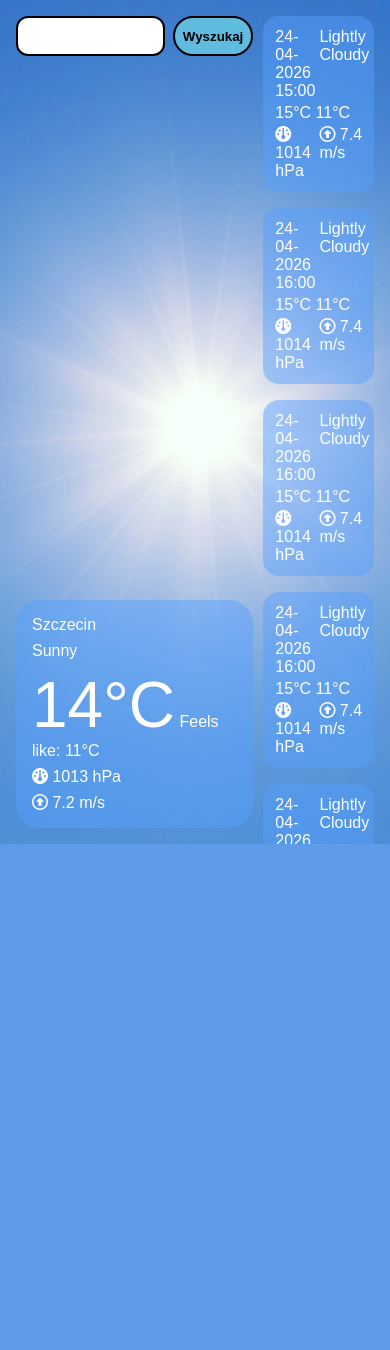
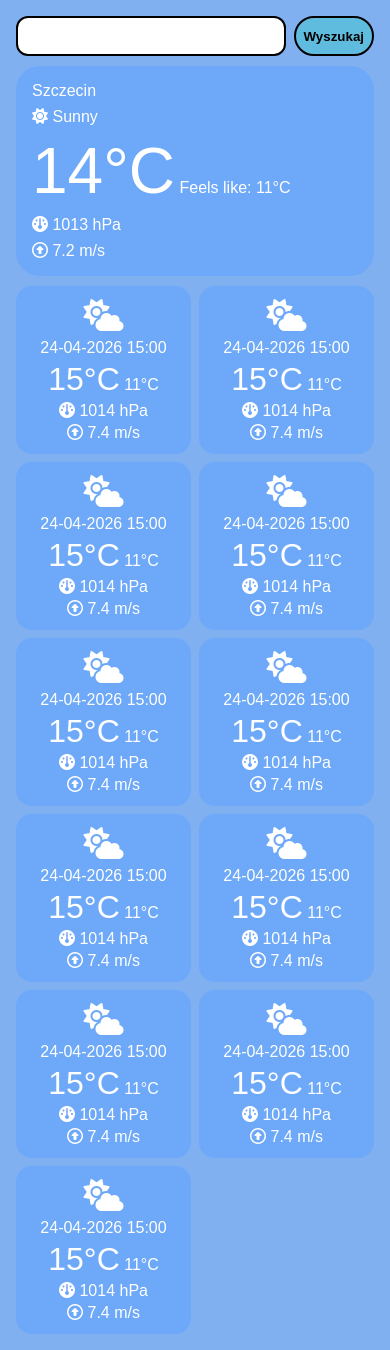
Before and after one commit to Syhmac/sprazmo.github.io, a PHP site: page /lab-d/index.html in a window 390 px wide. Before the commit the page ends 844 px from the top, so only its background shows below. Run offline with PHP 8.4, Linux system fonts and the light colour scheme; some libraries are stand-ins or nearby versions.

Commit message:
Lab-d - responsive layout

```diff
--- a/lab-d/index.html
+++ b/lab-d/index.html
@@ -8,6 +8,7 @@
     <link rel="stylesheet" href="styles.css" type="text/css">
     <script src="https://kit.fontawesome.com/323855ccfa.js" crossorigin="anonymous"></script>
     <script src="scripts.js" defer></script>
+    <script src="layout_test.js" defer></script>
 </head>
 <body>
     <div id="search">
@@ -16,7 +17,10 @@
     </div>
     <div id="currentWeather">
         <div id="currentLocation">Szczecin</div>
-        <div id="currentStatus">Sunny</div>
+        <div id="currentStatus">
+            <span id="currentWeatherIcon"><i class="fa-solid fa-sun"></i></span>
+            <span id="currentWeatherText">Sunny</span>
+        </div>
         <div id="currentTemperature">
             <span id="currentTemperatureValue">14°C</span>
             <span id="currentFeelsLike">Feels like: </span>
@@ -37,180 +41,13 @@
                 <span class="forecastDate">24-04-2026</span>
                 <span class="forecastTime">15:00</span>
             </div>
-            <div class="forecastStatus">Lightly Cloudy</div>
+            <div class="forecastStatus">
+                <span class="forecastStatusIcon"><i class="fa-solid fa-cloud-sun"></i></span>
+                <span class="forecastStatusText">Lightly Cloudy</span>
+            </div>
             <div class="forecastTemperature">
                 <span class="forecastTemperatureValue">15°C</span>
-                <span class="forecastFeelsLikeValue">11°C</span>
-            </div>
-            <div class="forecastPressure">
-                <span class="forecastPressureicon"><i class="fa-solid fa-gauge"></i></span>
-                <span class="forecastPressureText">1014 hPa</span>
-            </div>
-            <div class="forecastWind">
-                <span class="forecastWindDirection"><i class="fa-regular fa-circle-up"></i></span>
-                <span class="forecastWindText">7.4 m/s</span>
-            </div>
-        </div>
-        <div class="forecastItem">
-            <div class="forecastDateTime">
-                <span class="forecastDate">24-04-2026</span>
-                <span class="forecastTime">16:00</span>
-            </div>
-            <div class="forecastStatus">Lightly Cloudy</div>
-            <div class="forecastTemperature">
-                <span class="forecastTemperatureValue">15°C</span>
-                <span class="forecastFeelsLikeValue">11°C</span>
-            </div>
-            <div class="forecastPressure">
-                <span class="forecastPressureicon"><i class="fa-solid fa-gauge"></i></span>
-                <span class="forecastPressureText">1014 hPa</span>
-            </div>
-            <div class="forecastWind">
-                <span class="forecastWindDirection"><i class="fa-regular fa-circle-up"></i></span>
-                <span class="forecastWindText">7.4 m/s</span>
-            </div>
-        </div>
-        <div class="forecastItem">
-            <div class="forecastDateTime">
-                <span class="forecastDate">24-04-2026</span>
-                <span class="forecastTime">16:00</span>
-            </div>
-            <div class="forecastStatus">Lightly Cloudy</div>
-            <div class="forecastTemperature">
-                <span class="forecastTemperatureValue">15°C</span>
-                <span class="forecastFeelsLikeValue">11°C</span>
-            </div>
-            <div class="forecastPressure">
-                <span class="forecastPressureicon"><i class="fa-solid fa-gauge"></i></span>
-                <span class="forecastPressureText">1014 hPa</span>
-            </div>
-            <div class="forecastWind">
-                <span class="forecastWindDirection"><i class="fa-regular fa-circle-up"></i></span>
-                <span class="forecastWindText">7.4 m/s</span>
-            </div>
-        </div>
-        <div class="forecastItem">
-            <div class="forecastDateTime">
-                <span class="forecastDate">24-04-2026</span>
-                <span class="forecastTime">16:00</span>
-            </div>
-            <div class="forecastStatus">Lightly Cloudy</div>
-            <div class="forecastTemperature">
-                <span class="forecastTemperatureValue">15°C</span>
-                <span class="forecastFeelsLikeValue">11°C</span>
-            </div>
-            <div class="forecastPressure">
-                <span class="forecastPressureicon"><i class="fa-solid fa-gauge"></i></span>
-                <span class="forecastPressureText">1014 hPa</span>
-            </div>
-            <div class="forecastWind">
-                <span class="forecastWindDirection"><i class="fa-regular fa-circle-up"></i></span>
-                <span class="forecastWindText">7.4 m/s</span>
-            </div>
-        </div>
-        <div class="forecastItem">
-            <div class="forecastDateTime">
-                <span class="forecastDate">24-04-2026</span>
-                <span class="forecastTime">16:00</span>
-            </div>
-            <div class="forecastStatus">Lightly Cloudy</div>
-            <div class="forecastTemperature">
-                <span class="forecastTemperatureValue">15°C</span>
-                <span class="forecastFeelsLikeValue">11°C</span>
-            </div>
-            <div class="forecastPressure">
-                <span class="forecastPressureicon"><i class="fa-solid fa-gauge"></i></span>
-                <span class="forecastPressureText">1014 hPa</span>
-            </div>
-            <div class="forecastWind">
-                <span class="forecastWindDirection"><i class="fa-regular fa-circle-up"></i></span>
-                <span class="forecastWindText">7.4 m/s</span>
-            </div>
-        </div>
-        <div class="forecastItem">
-            <div class="forecastDateTime">
-                <span class="forecastDate">24-04-2026</span>
-                <span class="forecastTime">16:00</span>
-            </div>
-            <div class="forecastStatus">Lightly Cloudy</div>
-            <div class="forecastTemperature">
-                <span class="forecastTemperatureValue">15°C</span>
-                <span class="forecastFeelsLikeValue">11°C</span>
-            </div>
-            <div class="forecastPressure">
-                <span class="forecastPressureicon"><i class="fa-solid fa-gauge"></i></span>
-                <span class="forecastPressureText">1014 hPa</span>
-            </div>
-            <div class="forecastWind">
-                <span class="forecastWindDirection"><i class="fa-regular fa-circle-up"></i></span>
-                <span class="forecastWindText">7.4 m/s</span>
-            </div>
-        </div>
-        <div class="forecastItem">
-            <div class="forecastDateTime">
-                <span class="forecastDate">24-04-2026</span>
-                <span class="forecastTime">16:00</span>
-            </div>
-            <div class="forecastStatus">Lightly Cloudy</div>
-            <div class="forecastTemperature">
-                <span class="forecastTemperatureValue">15°C</span>
-                <span class="forecastFeelsLikeValue">11°C</span>
-            </div>
-            <div class="forecastPressure">
-                <span class="forecastPressureicon"><i class="fa-solid fa-gauge"></i></span>
-                <span class="forecastPressureText">1014 hPa</span>
-            </div>
-            <div class="forecastWind">
-                <span class="forecastWindDirection"><i class="fa-regular fa-circle-up"></i></span>
-                <span class="forecastWindText">7.4 m/s</span>
-            </div>
-        </div>
-        <div class="forecastItem">
-            <div class="forecastDateTime">
-                <span class="forecastDate">24-04-2026</span>
-                <span class="forecastTime">16:00</span>
-            </div>
-            <div class="forecastStatus">Lightly Cloudy</div>
-            <div class="forecastTemperature">
-                <span class="forecastTemperatureValue">15°C</span>
-                <span class="forecastFeelsLikeValue">11°C</span>
-            </div>
-            <div class="forecastPressure">
-                <span class="forecastPressureicon"><i class="fa-solid fa-gauge"></i></span>
-                <span class="forecastPressureText">1014 hPa</span>
-            </div>
-            <div class="forecastWind">
-                <span class="forecastWindDirection"><i class="fa-regular fa-circle-up"></i></span>
-                <span class="forecastWindText">7.4 m/s</span>
-            </div>
-        </div>
-        <div class="forecastItem">
-            <div class="forecastDateTime">
-                <span class="forecastDate">24-04-2026</span>
-                <span class="forecastTime">16:00</span>
-            </div>
-            <div class="forecastStatus">Lightly Cloudy</div>
-            <div class="forecastTemperature">
-                <span class="forecastTemperatureValue">15°C</span>
-                <span class="forecastFeelsLikeValue">11°C</span>
-            </div>
-            <div class="forecastPressure">
-                <span class="forecastPressureicon"><i class="fa-solid fa-gauge"></i></span>
-                <span class="forecastPressureText">1014 hPa</span>
-            </div>
-            <div class="forecastWind">
-                <span class="forecastWindDirection"><i class="fa-regular fa-circle-up"></i></span>
-                <span class="forecastWindText">7.4 m/s</span>
-            </div>
-        </div>
-        <div class="forecastItem">
-            <div class="forecastDateTime">
-                <span class="forecastDate">24-04-2026</span>
-                <span class="forecastTime">16:00</span>
-            </div>
-            <div class="forecastStatus">Lightly Cloudy</div>
-            <div class="forecastTemperature">
-                <span class="forecastTemperatureValue">15°C</span>
+                <span class="forecastFeelsLikeText">Feels like:</span>
                 <span class="forecastFeelsLikeValue">11°C</span>
             </div>
             <div class="forecastPressure">
--- /dev/null
+++ b/lab-d/layout_test.js
@@ -0,0 +1,10 @@
+function layout_test() {
+  let parent = document.getElementById("forecastWeather")
+  let child = parent.querySelector(".forecastItem")
+  for (let i = 0; i < 10; i++) {
+    let child_copy = child.cloneNode(true)
+    parent.appendChild(child_copy)
+  }
+}
+
+layout_test()
--- a/lab-d/styles.css
+++ b/lab-d/styles.css
@@ -1,5 +1,4 @@
 body {
-  background-color: #e6f1fc;
   display: grid;
   grid-template-columns: 2fr 1fr;
   grid-template-rows: 1fr 9fr;
@@ -8,19 +7,20 @@ body {
   gap: 10px;
   height: 100vh;
   margin: 0;
+  padding: 16px;
+  box-sizing: border-box;
   background-image: url("assets/sunny.webp");
   background-size: cover;
   background-position: center;
 }
 
 :root {
-  --widget-color-day: rgb(86 160 255 / 0.47)
+  --widget-color-day: rgb(86 160 255 / 0.47);
+  --mobile-bg-color-day: #81b0f1;
 }
 
 #search {
   grid-area: search;
-  margin-top: 16px;
-  margin-left: 16px;
   display: flex;
   height: fit-content;
 }
@@ -62,8 +62,6 @@ body {
   gap: 8px;
   height: fit-content;
   align-self: end;
-  margin-bottom: 16px;
-  margin-left: 16px;
   background-color: var(--widget-color-day);
   padding: 16px;
   color: white;
@@ -101,8 +99,6 @@ body {
 
 #forecastWeather {
   grid-area: forecast;
-  margin-top: 16px;
-  margin-right: 16px;
   overflow-y: auto;
   overflow-x: hidden;
 
@@ -149,3 +145,70 @@ body {
 #attributions {
   display: none;
 }
+
+@media screen and (max-width: 950px) {
+  body {
+    display: grid;
+    grid-template-columns: 1fr;
+    grid-template-rows: 0fr;
+    grid-template-areas:
+      "search"
+      "current"
+      "forecast";
+    gap: 10px;
+    height: fit-content;
+    background: var(--mobile-bg-color-day);
+  }
+
+  #forecastWeather {
+    overflow-y: auto;
+    overflow-x: auto;
+
+    display: grid;
+    grid-template-columns: 1fr 1fr;
+    gap: 8px;
+  }
+
+  .forecastItem {
+    grid-template-areas:
+    "forecastStatus forecastStatus"
+    "forecastDateTime forecastDateTime"
+    "forecastTemp forecastTemp"
+    "forecastPress forecastWind";
+    gap: 4px;
+    height: fit-content;
+    padding: 12px;
+    margin-bottom: 0;
+  }
+
+  .forecastStatusText {
+    display: none;
+  }
+
+  .forecastStatus {
+    font-size: 32px;
+  }
+
+  .forecastDateTime, .forecastStatus, .forecastTemperature, .forecastPressure, .forecastWind {
+    text-align: center;
+  }
+
+  .forecastTemperatureValue {
+    font-size: 32px
+  }
+}
+
+@media screen and (max-width: 660px) {
+  .forecastItem {
+    grid-template-areas:
+    "forecastStatus"
+    "forecastDateTime"
+    "forecastTemp"
+    "forecastPress"
+    "forecastWind";
+  }
+
+  .forecastFeelsLikeText {
+    display: none;
+  }
+}
```
